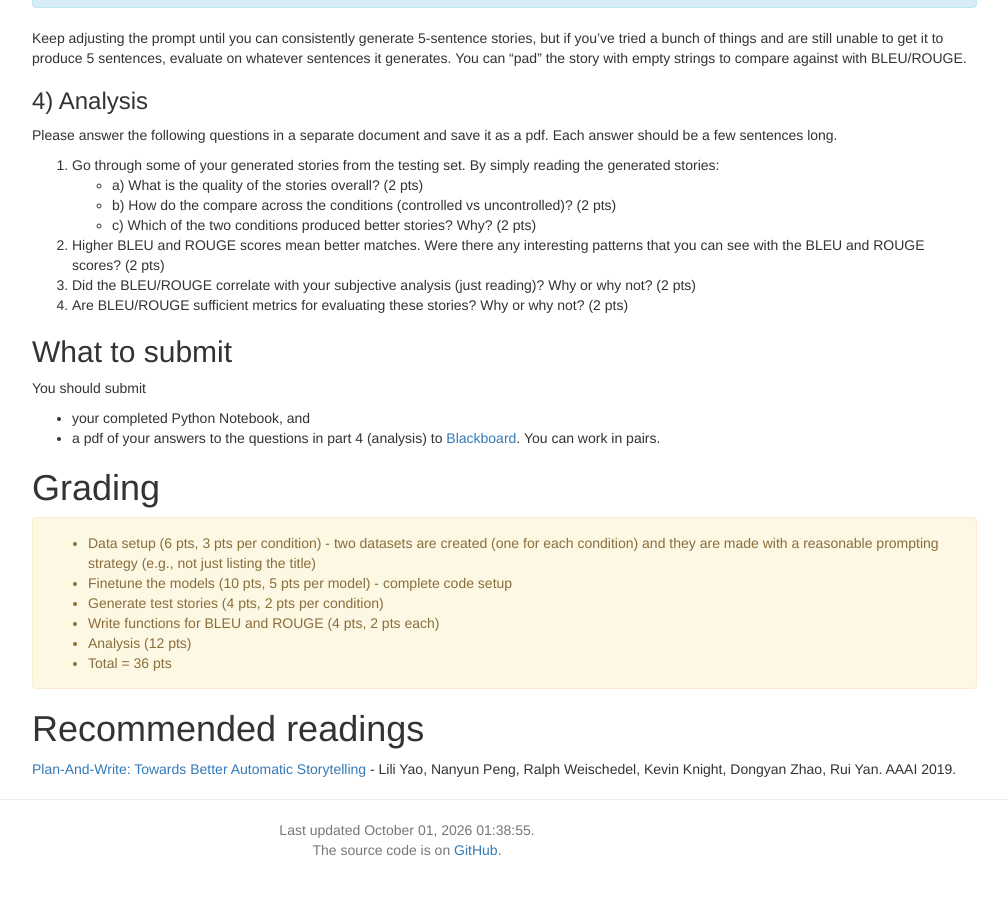
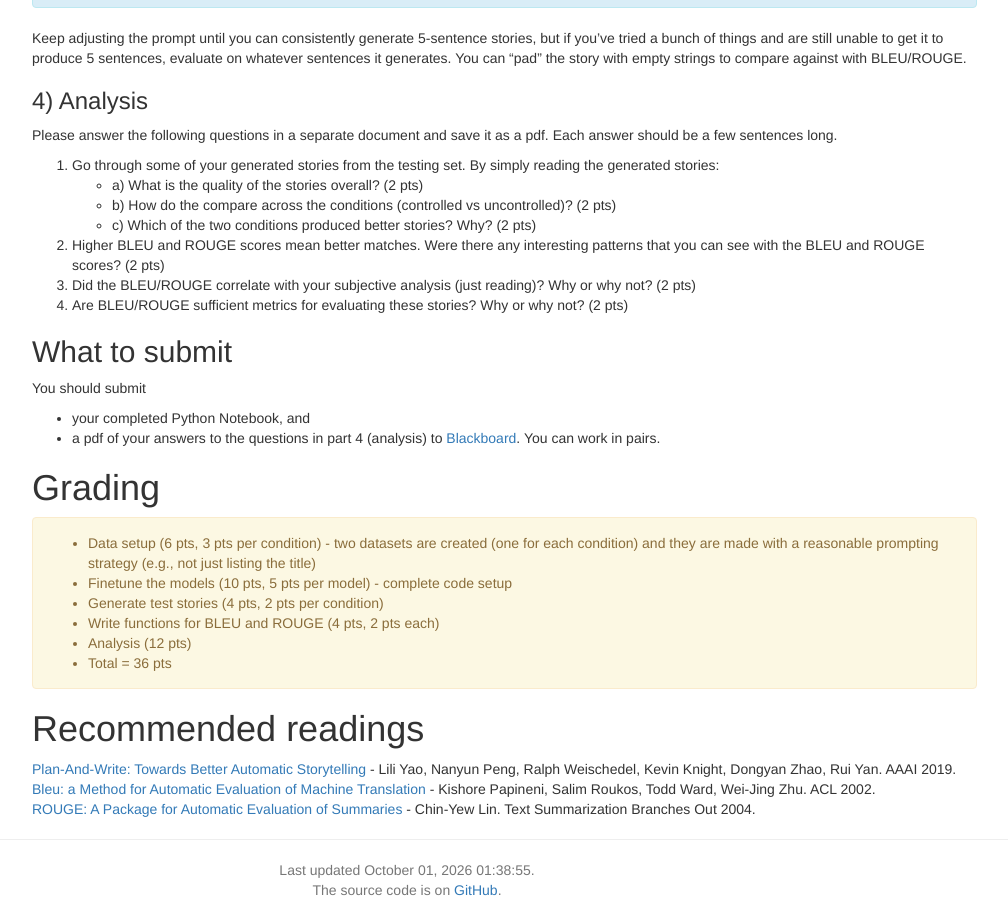
Before and after one commit to lara-martin/neurosymbolic-text-gen, a Jekyll site: the page built from homeworks/plan-and-write/plan-and-write.md, in a window 1280 px wide and 900 px high, scrolled down 1760 px. Shown: the whole window, without its empty margins (233-1241 px from the left). Built offline with Jekyll 4.4.1, drawn with Linux system fonts in a browser that asks for light colours; nearby versions of some CDN libraries; a script that is not in the unit is left out; before the commit the page ends 2620 px from its top, so only the background shows below that.

Commit message:
hw2 readings

```diff
--- a/homeworks/plan-and-write/plan-and-write.md
+++ b/homeworks/plan-and-write/plan-and-write.md
@@ -22,6 +22,18 @@ readings:
     year: 2019
     type: paper
     url: https://ojs.aaai.org/index.php/AAAI/article/view/4726
+  -
+    title: "Bleu: a Method for Automatic Evaluation of Machine Translation"
+    authors: Kishore Papineni, Salim Roukos, Todd Ward, Wei-Jing Zhu
+    venue: ACL
+    year: 2002
+    url: https://aclanthology.org/P02-1040/
+  -
+    title: "ROUGE: A Package for Automatic Evaluation of Summaries"
+    authors: Chin-Yew Lin
+    venue: Text Summarization Branches Out
+    year: 2004
+    url: https://aclanthology.org/W04-1013/
 ---
 
 <!-- Check whether the assignment is ready to release -->
```
